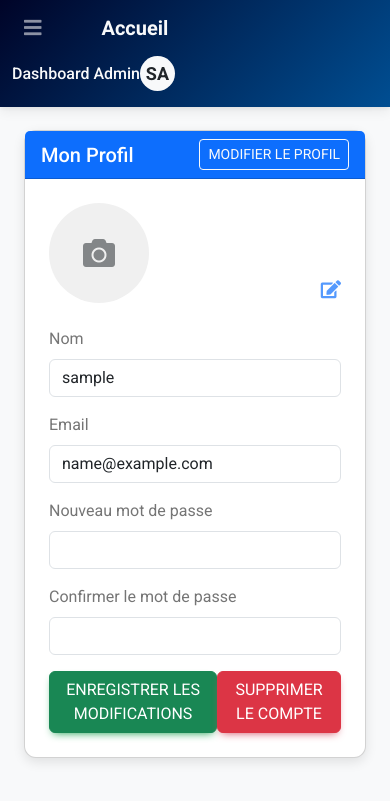
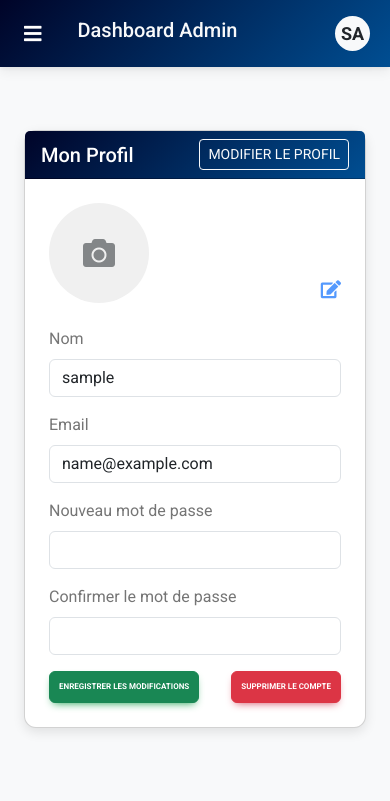
Before and after one commit to Lazare-tech/site_cabinet, a Django app: page /profile in a window 390 px wide. Shown: the top 801 px of the page. Run offline with Django 4.2, Linux system fonts and the light colour scheme; the visitor is signed in with stand-in values (Sample User, id 1); data that the repository does not hold is empty; some libraries are stand-ins or nearby versions.

Commit message:
responsive

```diff
--- a/cabinet/templates/base.html
+++ b/cabinet/templates/base.html
@@ -12,10 +12,10 @@
   <!--font aweson icon link-->
   {% comment %} <link href="https://cdnjs.cloudflare.com/ajax/libs/font-awesome/5.15.4/css/all.min.css" rel="stylesheet"> {% endcomment %}
   <link href="https://cdnjs.cloudflare.com/ajax/libs/mdb-ui-kit/6.3.0/mdb.min.css" rel="stylesheet">
-  <link rel="stylesheet" href="https://cdnjs.cloudflare.com/ajax/libs/font-awesome/4.7.0/css/font-awesome.min.css">
+  {% comment %} <link rel="stylesheet" href="https://cdnjs.cloudflare.com/ajax/libs/font-awesome/4.7.0/css/font-awesome.min.css"> {% endcomment %}
   <link href="{% static 'fonts/fontawesome/css/all.min.css' %}" type="text/css" rel="stylesheet">
-  <link rel="stylesheet" href="https://cdnjs.cloudflare.com/ajax/libs/font-awesome/4.7.0/css/font-awesome.min.css">
-  <link rel="stylesheet" href="https://cdn.ckeditor.com/ckeditor5/43.2.0/ckeditor5.css" />
+  {% comment %} <link rel="stylesheet" href="https://cdnjs.cloudflare.com/ajax/libs/font-awesome/4.7.0/css/font-awesome.min.css"> {% endcomment %}
+  {% comment %} <link rel="stylesheet" href="https://cdn.ckeditor.com/ckeditor5/43.2.0/ckeditor5.css" /> {% endcomment %}
 
   <!--load static files-->
   <!--mdn Bootstrap links-->
--- a/cabinet/templates/cabinet/body/index.html
+++ b/cabinet/templates/cabinet/body/index.html
@@ -5,11 +5,7 @@
 <!--CAROUSEL HERO-->
 <section>
   <div id="carouselBasicExample" class="carousel slide carousel-fade" data-mdb-ride="carousel">
-    <div class="carousel-indicators">
-      <button type="button" data-mdb-target="#carouselBasicExample" data-mdb-slide-to="0" class="active" aria-label="Slide 1"></button>
-      <button type="button" data-mdb-target="#carouselBasicExample" data-mdb-slide-to="1" aria-label="Slide 2"></button>
-      <button type="button" data-mdb-target="#carouselBasicExample" data-mdb-slide-to="2" aria-label="Slide 3"></button>
-    </div>
+
       <div class="carousel-inner">
         <div class="carousel-item carousel-item-hero active">
           <img src="assets/images/juri2.jpeg" class="d-block w-100" alt="Canyon at Night" />
--- a/cabinet/templates/cabinet/navbar/navbar.html
+++ b/cabinet/templates/cabinet/navbar/navbar.html
@@ -8,7 +8,7 @@
       </a>
       <button class="navbar-toggler" type="button" data-bs-toggle="collapse" data-bs-target="#navbarButtonsExample"
           aria-controls="navbarButtonsExample" aria-expanded="false" aria-label="Toggle navigation">
-        <i class="fas fa-bars"></i>
+        <i class="fas fa-bars text-white"></i>
       </button>
       <div class="collapse navbar-collapse ms-5" id="navbarButtonsExample">
         <ul class="navbar-nav mx-auto mb-2 mb-lg-0 nav-menu">
--- a/compte/templates/compte/admin/base.html
+++ b/compte/templates/compte/admin/base.html
@@ -9,7 +9,7 @@
   <title> {% block title %}Admin Dashboard{% endblock %}</title>
 
   <!-- Font Awesome -->
-  <link rel="stylesheet" href="https://use.fontawesome.com/releases/v6.0.0/css/all.css" />
+  {% comment %} <link rel="stylesheet" href="https://use.fontawesome.com/releases/v6.0.0/css/all.css" /> {% endcomment %}
   <!-- Google Fonts Roboto -->
   <link rel="stylesheet" href="https://fonts.googleapis.com/css2?family=Roboto:wght@300;400;500;700&display=swap" />
   <!-- MDB -->
@@ -23,9 +23,7 @@
   <link rel="stylesheet" href="{% static 'django_ckeditor_5/dist/style.css' %}" />
 
   <!-- Chart.js -->
-  <link rel="stylesheet" href="https://cdn.ckeditor.com/ckeditor5/43.2.0/ckeditor5.css" />
-
-  <script src="https://cdnjs.cloudflare.com/ajax/libs/Chart.js/2.9.4/Chart.min.js"
+  {% comment %} <link rel="stylesheet" href="https://cdn.ckeditor.com/ckeditor5/43.2.0/ckeditor5.css" /> {% endcomment %} <script src="https://cdnjs.cloudflare.com/ajax/libs/Chart.js/2.9.4/Chart.min.js"
     integrity="sha512-d9xgZrVZpmmQlfonhQUvTR7lMPtO7NkZMkA0ABN3PHCbKA5nqylQ/yWlFAyY6hYgdF1Qh6nYiuADWwKB4C2WSw=="
     crossorigin="anonymous"></script>
 
@@ -145,6 +143,9 @@
                 <a href="{% url 'compte:dashboard' %}" class="list-group-item list-group-item-action py-2 active mb-3" data-mdb-ripple-init aria-current="true">
                     <i class="fas fa-tachometer-alt fa-fw me-3"></i><span>Dashboard</span>
                 </a>
+                <a class="list-group-item list-group-item-action py-2" href="{% url 'cabinet:homepage' %}">
+               <i class="fas fa-home me-3"></i><span>Acceuil</span>
+                </a>
                 <a href="{% url 'compte:profile' %}" class="list-group-item list-group-item-action py-2" data-mdb-ripple-init>
                     <i class="fas fa-user-circle fa-fw me-3"></i><span>Profile</span>
                 </a>
@@ -169,17 +170,15 @@
     <nav id="admin-navbar" class="navbar navbar-expand-lg navbar-dark gradient-navbar fixed-top">
         <div class="container-fluid">
             <button class="navbar-toggler" type="button" data-mdb-collapse-init data-mdb-target="#sidebarMenu" aria-controls="sidebarMenu" aria-expanded="false" aria-label="Toggle navigation">
-                <i class="fas fa-bars"></i>
+                <i class="fas fa-bars text-white"></i>
             </button>
-            <a class="navbar-brand text-light me-auto px-5" href="{% url 'cabinet:homepage' %}">
-                Accueil
-            </a>
+            <h5 class="text-light me-auto px-4">
+                Dashboard Admin
+            </h5>
             <div class="d-flex align-items-center">
                 {% if user.is_authenticated %}
                 <ul class="navbar-nav ms-auto d-flex flex-row align-items-center">
-                    <li class="nav-item">
-                        <a class="nav-link text-light" href="{% url 'cabinet:homepage' %}">Dashboard Admin</a>
-                    </li>
+
                     <li class="nav-item dropdown">
                         <a class="nav-link dropdown-toggle hidden-arrow d-flex align-items-center" href="#" id="navbarDropdownMenuLink" role="button" data-mdb-toggle="dropdown" aria-expanded="false">
                             <div class="user-circle me-2 bg-light text-dark rounded-circle d-flex justify-content-center align-items-center" style="width: 35px; height: 35px;">
--- a/compte/templates/compte/login.html
+++ b/compte/templates/compte/login.html
@@ -36,8 +36,8 @@
                             <button type="submit" class="btn btn-primary w-100 mt-5">Se connecter</button>
                         </form>
 
-                        <p class="mt-3 text-center">Pas encore membre ? <a href="{% url 'compte:signup' %}">Inscrivez-vous maintenant !</a></p>
-                        <p class="mt-3 text-center"><a href="">Mot de passe oublié ?</a></p>
+                        <p class="mt-3"><span class="sign-title">Pas encore membre ? <a href="{% url 'compte:signup' %}">Inscrivez-vous maintenant !</a></span></p>
+                        <p class="mt-3 text-center"><span class="sign-title"><a href="">Mot de passe oublié ?</a></span></p>
                     </div>
                 </div>
             </div>
--- a/compte/templates/compte/profile_user.html
+++ b/compte/templates/compte/profile_user.html
@@ -4,40 +4,31 @@
 <title>{% block title %}Profil utilisateur{% endblock %}</title>
 {% block stats %}{% endblock stats %}
 {% block main %}
-
 <div class="container mt-5 mb-5">
   <div class="row justify-content-center">
       <div class="col-md-8">
           <div class="card">
-                <div class="card-header bg-primary text-white d-flex justify-content-between align-items-center">
+              <div class="card-header bg-primary text-white d-flex justify-content-between align-items-center header-title">
                   <h5 class="mb-0">Mon Profil</h5>
-                    <button class="btn btn-sm btn-outline-light">Modifier le Profil</button>
+                  <button id="edit-profile-btn" class="btn btn-sm btn-outline-light">Modifier le Profil</button>
               </div>
               <div class="card-body">
                 <form method="POST" action="{% url 'compte:profile' %}" enctype="multipart/form-data">
                   {% csrf_token %}
-                    <!-- Photo Section at the Top -->
-                   <!-- Photo Section at the Top -->
                   <div class="text-center mb-4 position-relative">
                     {% if form.instance.photo %}
-      <!-- Image de profil si elle existe -->
                         <img id="profile-image" src="{{ form.instance.photo.url }}" alt="Image actuelle" class="img-fluid rounded-circle shadow-sm" style="height: 100px; width: 100px;">
                     {% else %}
-      <!-- Icône par défaut si pas de photo -->
                         <div id="profile-image-container" class="default-profile-icon position-relative" style="height: 100px; width: 100px; border-radius: 50%; background-color: #f0f0f0; display: flex; justify-content: center; align-items: center;">
                             <i class="fas fa-camera fa-2x text-muted"></i>
                         </div>
                     {% endif %}
 
-  <!-- Icône d'édition pour choisir une nouvelle image -->
                     <label for="id_photo" class="edit-icon position-absolute" style="bottom: 0; right: 0;">
                         <i class="fas fa-edit text-primary" style="cursor: pointer; font-size: 18px;"></i>
                     </label>
-  <!-- Champ de formulaire pour télécharger une nouvelle image -->
                     {{ form.photo|add_class:"d-none" }}
                   </div>
-
-
 
                   <div class="mb-3">
                       <label for="{{ form.username.slug_for_label }}" class="form-label">Nom</label>
@@ -53,51 +44,46 @@
                           <div class="text-danger">{{ form.email.errors }}</div>
                       {% endif %}
                   </div>
-
-
-
                   <div class="mb-3">
                       <label for="{{ form.nouveau_mot_de_passe.id_for_label }}" class="form-label">Nouveau mot de passe</label>
-                        {{ form.nouveau_mot_de_passe }}
+                      {{ form.nouveau_mot_de_passe|add_class:"form-control" }}
                       {% if form.nouveau_mot_de_passe.errors %}
                           <div class="text-danger">{{ form.nouveau_mot_de_passe.errors }}</div>
                       {% endif %}
                   </div>
-
                   <div class="mb-3">
                       <label for="{{ form.confirmer_mot_de_passe.id_for_label }}" class="form-label">Confirmer le mot de passe</label>
-                          {{ form.confirmer_mot_de_passe }}
+                      {{ form.confirmer_mot_de_passe|add_class:"form-control" }}
                       {% if form.confirmer_mot_de_passe.errors %}
                           <div class="text-danger">{{ form.confirmer_mot_de_passe.errors }}</div>
                       {% endif %}
                   </div>
 
-
-                        <div class="d-flex justify-content-between">
+                  <div class="d-flex justify-content-between btn-style">
                       <button type="submit" class="btn btn-success">Enregistrer les modifications</button>
-                            <button type="button" class="btn btn-danger" data-bs-toggle="modal" data-bs-target="#deleteAccountModal">Supprimer le compte</button>
+                      <!-- Trigger the modal -->
+                      <button type="button" class="btn btn-danger" data-mdb-toggle="modal" data-mdb-target="#deleteAccountModal">Supprimer le compte</button>
                   </div>
               </form>
           </div>
       </div>
   </div>
 </div>
-</div>
-
-<!-- Modal de confirmation de suppression de compte -->
 <!-- Modal de confirmation de suppression de compte -->
 <div class="modal fade" id="deleteAccountModal" tabindex="-1" aria-labelledby="deleteAccountModalLabel" aria-hidden="true">
   <div class="modal-dialog">
     <div class="modal-content">
       <div class="modal-header bg-danger text-white">
         <h5 class="modal-title" id="deleteAccountModalLabel">Confirmer la suppression du compte</h5>
-        <button type="button" class="btn-close" data-bs-dismiss="modal" aria-label="Close"></button>
+        <button type="button" class="btn-close" data-mdb-dismiss="modal" aria-label="Close"></button>
+
       </div>
       <div class="modal-body">
         Êtes-vous sûr de vouloir supprimer votre compte ? Cette action est irréversible.
       </div>
       <div class="modal-footer">
-        <button type="button" class="btn btn-secondary" data-bs-dismiss="modal">Annuler</button>
+        <button type="button" class="btn btn-secondary" data-mdb-dismiss="modal">Fermer</button>
+
         <form method="POST" action="{% url 'compte:delete_account' %}">
           {% csrf_token %}
           <button type="submit" class="btn btn-danger">Supprimer mon compte</button>
@@ -107,5 +93,17 @@
   </div>
 </div>
 
+<script>
+  // Make fields readonly by default
+  document.addEventListener("DOMContentLoaded", function() {
+      const formFields = document.querySelectorAll(".form-control");
+      formFields.forEach(field => field.setAttribute("readonly", true));
+
+      // Toggle readonly on clicking "Modifier le Profil"
+      document.getElementById("edit-profile-btn").addEventListener("click", function() {
+          formFields.forEach(field => field.toggleAttribute("readonly"));
+      });
+  });
+</script>
 
 {% endblock main %}
--- a/static/css/style.css
+++ b/static/css/style.css
@@ -437,3 +444,57 @@ border-radius: 3%;
     font-size: 15px;
   }
 }
+/* admin profile user  */
+@media (max-width:1044px){
+  .btn-style  .btn-success , .btn-style .btn-danger, .modal-footer .btn-secondary, .modal-footer .btn-danger{
+    padding: 10px !important;
+    font-size: 10px;
+  }
+}
+@media (max-width:416px){
+  .btn-style  .btn-success , .btn-style .btn-danger{
+    padding: 9px !important;
+    font-size: 8px;
+    font-weight: bold;
+  }
+}
+.header-title{
+  background: linear-gradient(135deg, #000428, #004e92); /* Dark blue to light blue gradient */
+
+}
+@media (max-width:328px){
+  .header-title h5, .header-title button{
+    font-size: 10px;
+  }
+}
+/* admin card stat  */
+@media (max-width:546px){
+  .stat-icon .fa-gavel, .stat-icon .fa-th-list, .stat-icon .fa-map-marker-alt{
+    font-size: 19px;
+    position: absolute;
+    top:10px;
+    left: 0px;
+  }
+  .gradient-card h6{
+    position: absolute;
+    top:10px;
+    right: 1px;
+
+  }
+
+  .gradient-card p{
+    font-size: 10px !important;
+    font-weight: bold;
+  }
+  .gradient-card{
+    height: 7rem !important;
+  }
+
+}
+/* login  */
+@media (max-width:412px){
+  .sign-title{
+    font-size: 13.4px;
+
+  }
+}
```
Also changed, not shown: other parts of static/css/style.css (+22 -15 lines), compte/templates/compte/admin/article/article_categorie.html (+32 -14 lines), compte/templates/compte/admin/article/stat.html (+6 -6 lines). Lines whose indentation alone changed are shown as unchanged.
